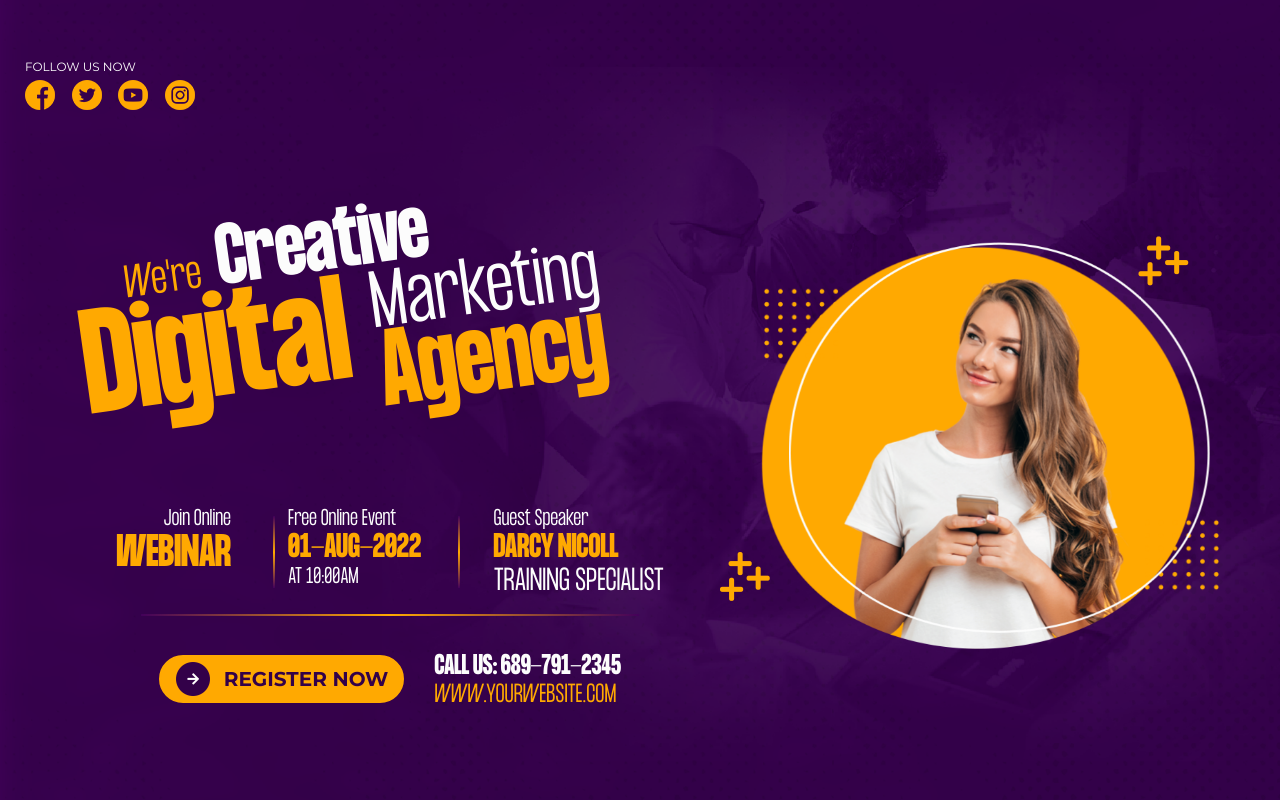
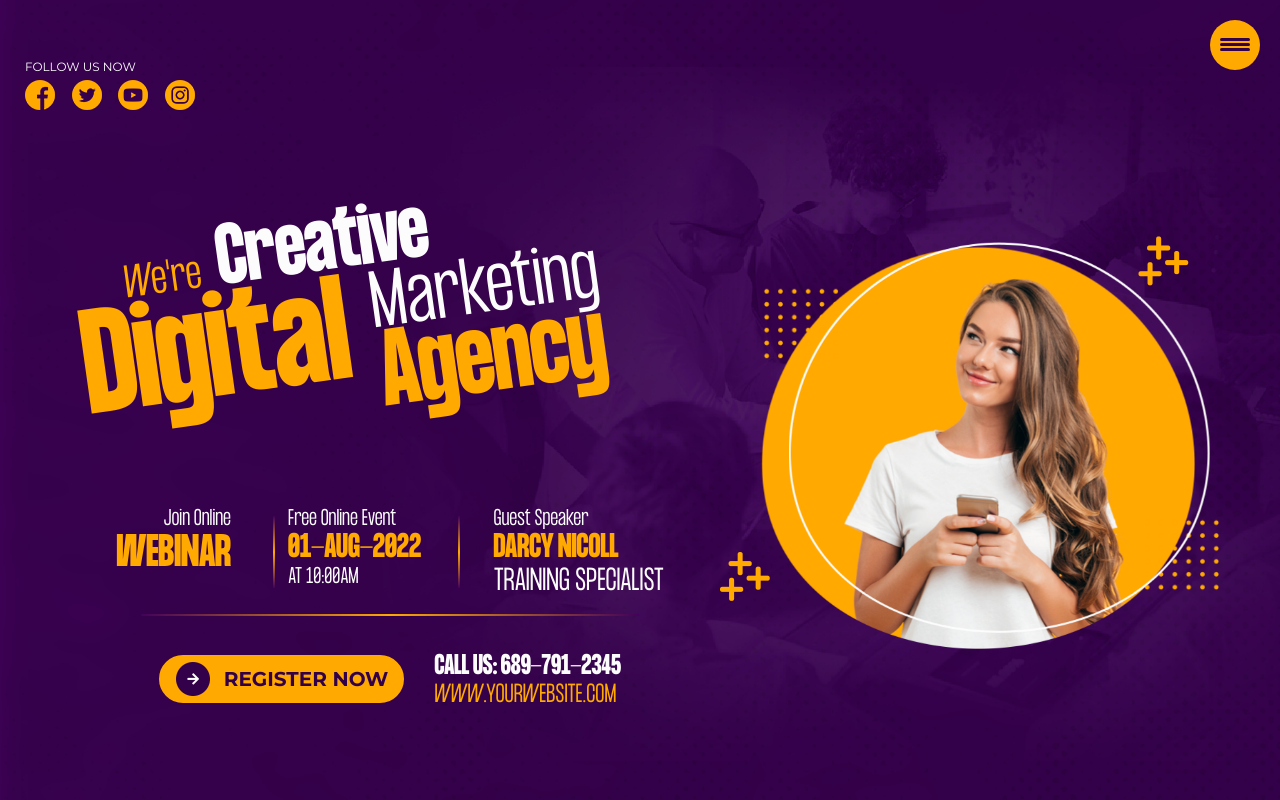
Before and after one commit to HelenaAMartins/css-animation-case-01, a website built with Parcel: page index.html in a window 1280 px wide. Built offline with nearby package versions, Linux system fonts and the light colour scheme.

Commit message:
✨ Adding menu

```diff
--- a/index.html
+++ b/index.html
@@ -33,6 +33,29 @@
     <meta property="og:type" content="website" />
   </head>
   <section class="hero">
+
+    <input type="checkbox" id="active">
+    <label for="active" class="menu-btn">
+      <span></span>
+      <span></span>
+      <span></span>
+    </label>
+    <div class="modal__wrapper">
+      <ul class="modal__list">
+        <li>Developed by <a href="https://mhelena.com.br">Helena Martins</a></li>
+        <li>Layout from <a href='https://br.freepik.com/fotos-vetores-gratis/negocio'>uixtube - br.freepik.com</a></li>
+        <li>Boiler Plate by <a href="https://github.com/desenvolvweb/basic-front-boilerplate">Tarcio Zemel</a> </li>
+        <li>Menu inspired by <a href="https://codepen.io/yuhomyan/pen/WNwGywp">Yuhomyan</a></li>
+        <li>Icons from <a href="https://br.freepik.com">FlatIcon | FreePik</a></li>
+      </ul>
+
+      <ul class="mySocial">
+        <li class="mySocial__item"><a href="https://www.linkedin.com/in/mhelena-martins" target="_blank"><img src="./img/linkedin.png" alt="linkedin"></a></li>
+        <li class="mySocial__item"><a href="https://github.com/HelenaAMartins" target="_blank"><img src="./img/github.png" alt="Github"></a></li>
+        <li class="mySocial__item"><a href="https://mhelena.com.br" target="_blank"><img src="./img/world-wide-web.png" alt="Website"></a></li>
+      </ul>
+    </div>
+
     <div class="social">
       <span>follow us now</span>
       <ul>
--- /dev/null
+++ b/sass/layout/_menu.scss
@@ -0,0 +1,145 @@
+.modal__wrapper {
+  position: fixed;
+  display: flex;
+  flex-direction: column;
+  top: 0;
+  left: 0;
+  height: 100%;
+  width: 100%;
+  background: var(--color-dpw-primary);
+  clip-path: circle(25px at calc(100% - 45px) 45px);
+  transition: all 0.3s ease-in-out;
+  z-index: 5;
+}
+
+.menu-btn span {
+  background-color: var(--color-dpw-primary);
+  width: 60%;
+  margin-bottom: 2px;
+  height: 3px;
+  border-radius: 20px;
+  transition: all 0.5s;
+}
+
+#active {
+  display: none;
+}
+
+#active:checked ~ .modal__wrapper {
+  clip-path: circle(75%);
+}
+.menu-btn {
+  display: flex;
+  align-items: center;
+  justify-content: center;
+  flex-direction: column;
+  position: fixed;
+  z-index: 6;
+  right: 5px;
+  top: 0px;
+  height: 50px;
+  width: 50px;
+  text-align: center;
+  line-height: 50px;
+  border-radius: 0 0 25px 25px;
+  font-size: 20px;
+  cursor: pointer;
+  background: var(--color-dpw-secondary);
+  transition: all 0.3s ease-in-out;
+
+  @include breakpoint("tablet"){
+    top: 20px;
+    right: 20px;
+    border-radius: 50%;
+  }
+}
+#active:checked ~ .menu-btn span {
+  background-color: #fff;
+
+  &:first-child {
+    transform: rotate(50deg) translate(5px, 2px);
+  }
+
+  &:nth-child(2) {
+    opacity: 0;
+  }
+
+  &:last-child {
+    transform: rotate(-50deg) translate(5px, -2px);
+  }
+}
+
+#active:checked ~ .modal__wrapper .mySocial__item {
+  animation: slide-in-bottom 0.5s cubic-bezier(0.25, 0.46, 0.45, 0.94) both;
+
+  &:nth-child(2) {
+    animation-delay: 0.2s;
+  }
+
+  &:nth-child(3) {
+    animation-delay: 0.4s;
+  }
+}
+
+.modal__list {
+  display: flex;
+  align-items: center;
+  flex-direction: column;
+  width: 100%;
+  justify-content: center;
+  height: 100vh;
+
+  & li {
+    color: #fff;
+    font-size: 18px;
+    font-family: Montserrat;
+    margin-bottom: 20px;
+    text-align: center;
+
+    @include breakpoint("tablet"){
+    font-size: 30px;
+
+    }
+
+    & a {
+      color: #fff;
+    }
+  }
+}
+
+.mySocial {
+  display: flex;
+  width: 100%;
+  z-index: 6;
+  position: relative;
+  justify-content: center;
+
+  & .mySocial__item {
+    width: 30px;
+    height: 30px;
+
+    &:nth-child(2) {
+      margin: 0 20px;
+    }
+  }
+}
+
+@keyframes rotate {
+  0% {
+    filter: hue-rotate(0deg);
+  }
+  100% {
+    filter: hue-rotate(360deg);
+  }
+}
+
+@keyframes slide-in-bottom {
+  0% {
+    transform: translateY(1000px);
+    opacity: 0;
+  }
+  100% {
+    transform: translateY(0);
+    opacity: 1;
+  }
+}
--- a/sass/style.scss
+++ b/sass/style.scss
@@ -52,6 +52,7 @@
  @import "layout/social";
  @import "layout/picture";
  @import "layout/text";
+ @import "layout/menu";
 
 body{
   background-image: url("../img/background.png");
```
Also changed, not shown: img/github.png (added), img/linkedin.png (added), img/world-wide-web.png (added).
